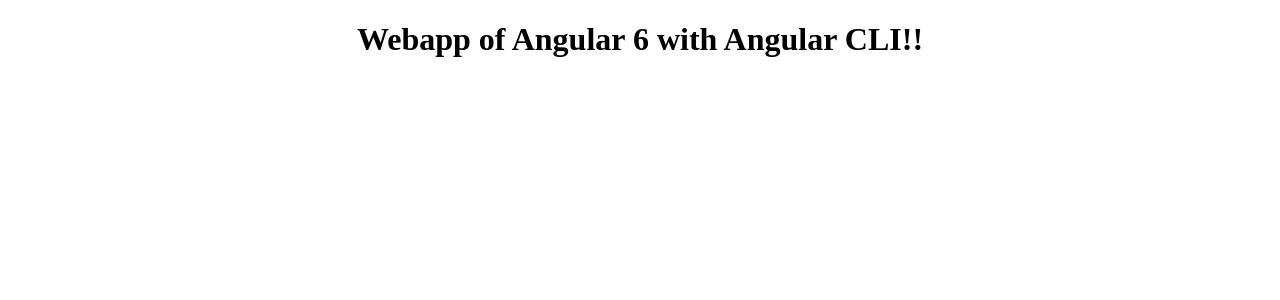
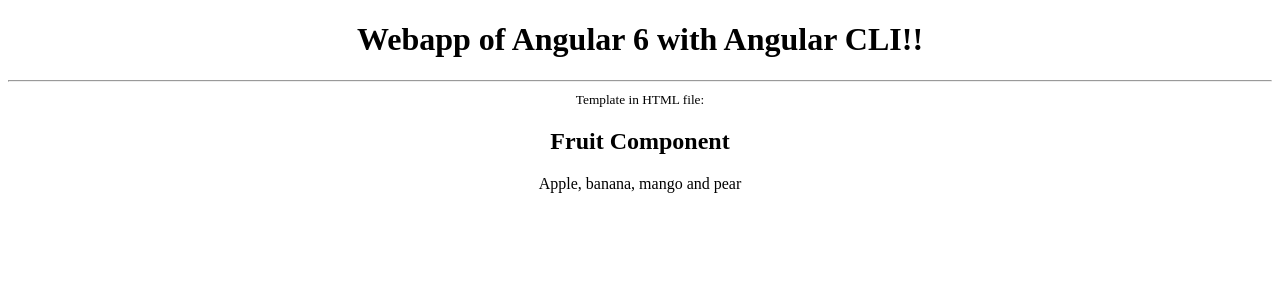
Before and after one commit to jonnyalexbh/angular6p0, an Angular app: page / in a window 1280 px wide. Shown: the top 300 px of the page. Built offline with nearby package versions, Linux system fonts and the light colour scheme.

Commit message:
create a component

```diff
--- a/src/app/app.component.html
+++ b/src/app/app.component.html
@@ -1,6 +1,6 @@
 <!--The content below is only a placeholder and can be replaced.-->
 <div style="text-align:center">
-  <h1>
-    Webapp of {{ title }}!
-  </h1>
+  <h1>Webapp of {{ title }}!</h1>
+  <hr>
+  <fruit></fruit>
 </div>
--- a/src/app/app.module.ts
+++ b/src/app/app.module.ts
@@ -2,10 +2,12 @@
 import { NgModule } from '@angular/core';
 
 import { AppComponent } from './app.component';
+import { FruitComponent } from './fruit/fruit.component';
 
 @NgModule({
   declarations: [
-    AppComponent
+    AppComponent,
+    FruitComponent
   ],
   imports: [
     BrowserModule
--- /dev/null
+++ b/src/app/fruit/fruit.component.html
@@ -0,0 +1,3 @@
+<small>Template in HTML file:</small> <br>
+<h2>{{ name_component }}</h2>
+<p>{{ list_fruit }}</p>
--- /dev/null
+++ b/src/app/fruit/fruit.component.ts
@@ -0,0 +1,27 @@
+import { Component } from '@angular/core';
+
+@Component({
+  selector: 'fruit',
+  templateUrl: './fruit.component.html'
+})
+
+/*
+  @Component({
+    selector: 'fruit',
+    template: `
+    <h2>{{ name_component }}</h2>
+    <p>{{ list_fruit }}</p>
+    `
+})
+*/
+
+/**
+* FruitComponent
+*
+*/
+export class FruitComponent {
+
+  public name_component = 'Fruit Component';
+  public list_fruit = 'Apple, banana, mango and pear';
+
+}
```
